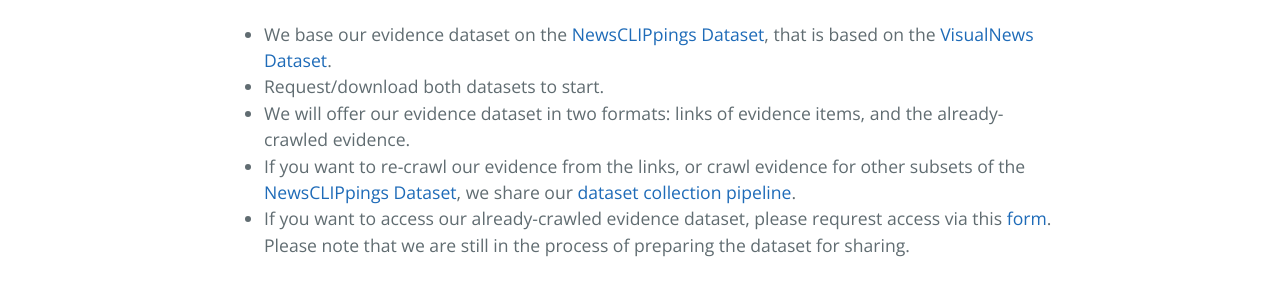
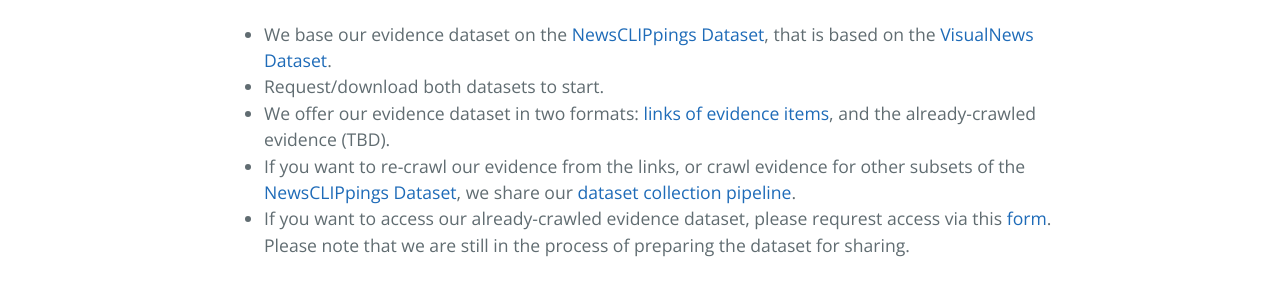
Before and after one commit to S-Abdelnabi/OoC-multi-modal-fc, a Jekyll site: the page built from index.md, in a window 1280 px wide. Shown: the part 1472-1768 px from the top of the page. Built offline with Jekyll 4.4.1, drawn with Linux system fonts in a browser that asks for light colours; our own code applies the rules of GitHub Pages for plain Markdown files.

Commit message:
Update index.md

```diff
--- a/index.md
+++ b/index.md
@@ -8,7 +8,7 @@
 ### Dataset
 - We base our evidence dataset on the [NewsCLIPpings Dataset](https://github.com/g-luo/news_clippings), that is based on the [VisualNews Dataset](https://github.com/FuxiaoLiu/VisualNews-Repository).
 - Request/download both datasets to start.
-- We will offer our evidence dataset in two formats: links of evidence items, and the already-crawled evidence.
+- We offer our evidence dataset in two formats: [links of evidence items](https://github.com/S-Abdelnabi/OoC-multi-modal-fc/tree/main/evidence_links), and the already-crawled evidence (TBD).
 - If you want to re-crawl our evidence from the links, or crawl evidence for other subsets of the [NewsCLIPpings Dataset](https://github.com/g-luo/news_clippings), we share our [dataset collection pipeline](https://github.com/S-Abdelnabi/OoC-multi-modal-fc/tree/main/dataset_collection).
 - If you want to access our already-crawled evidence dataset, please requrest access via this [form](https://forms.gle/HZeUK1EEveGF9yEV9). Please note that we are still in the process of preparing the dataset for sharing.
 
```
